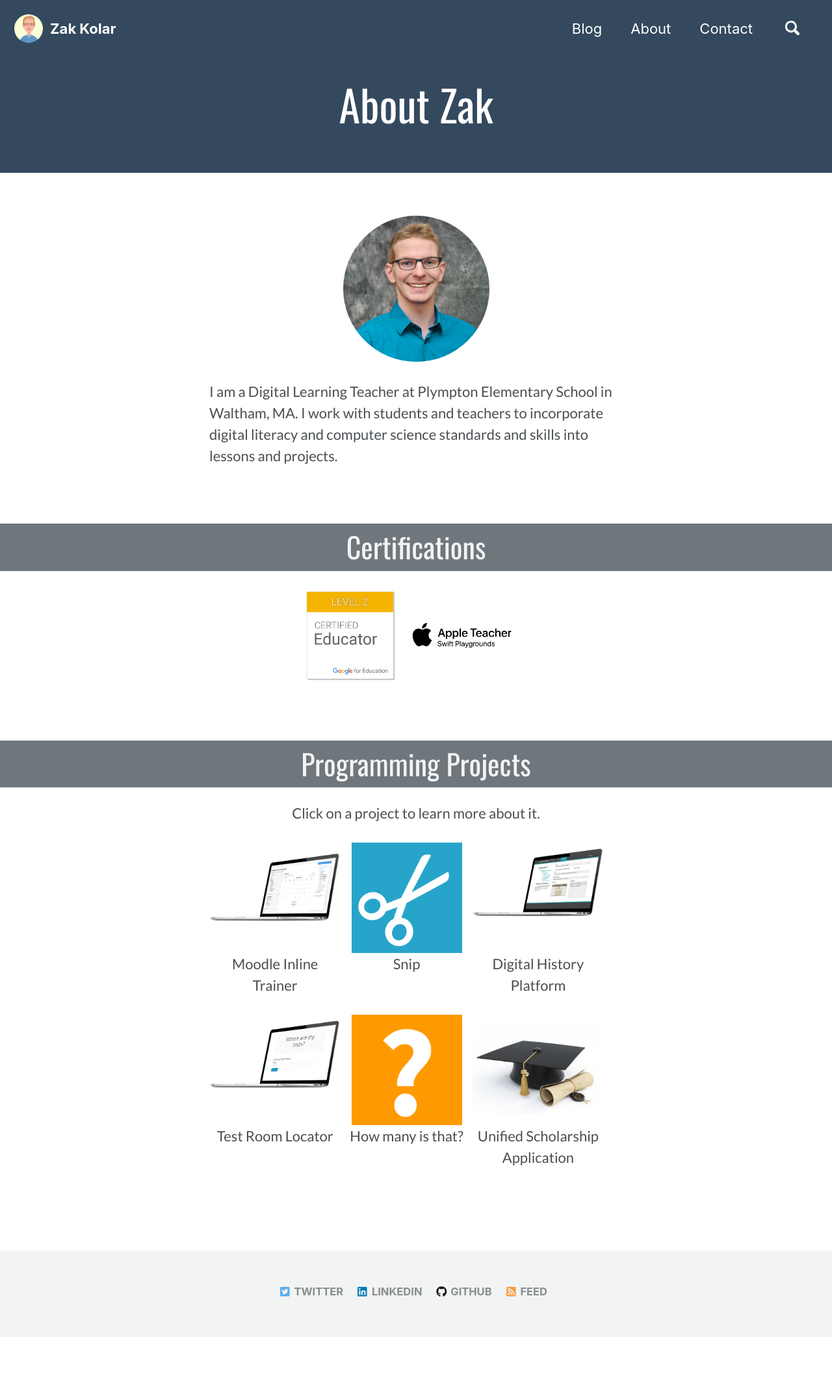
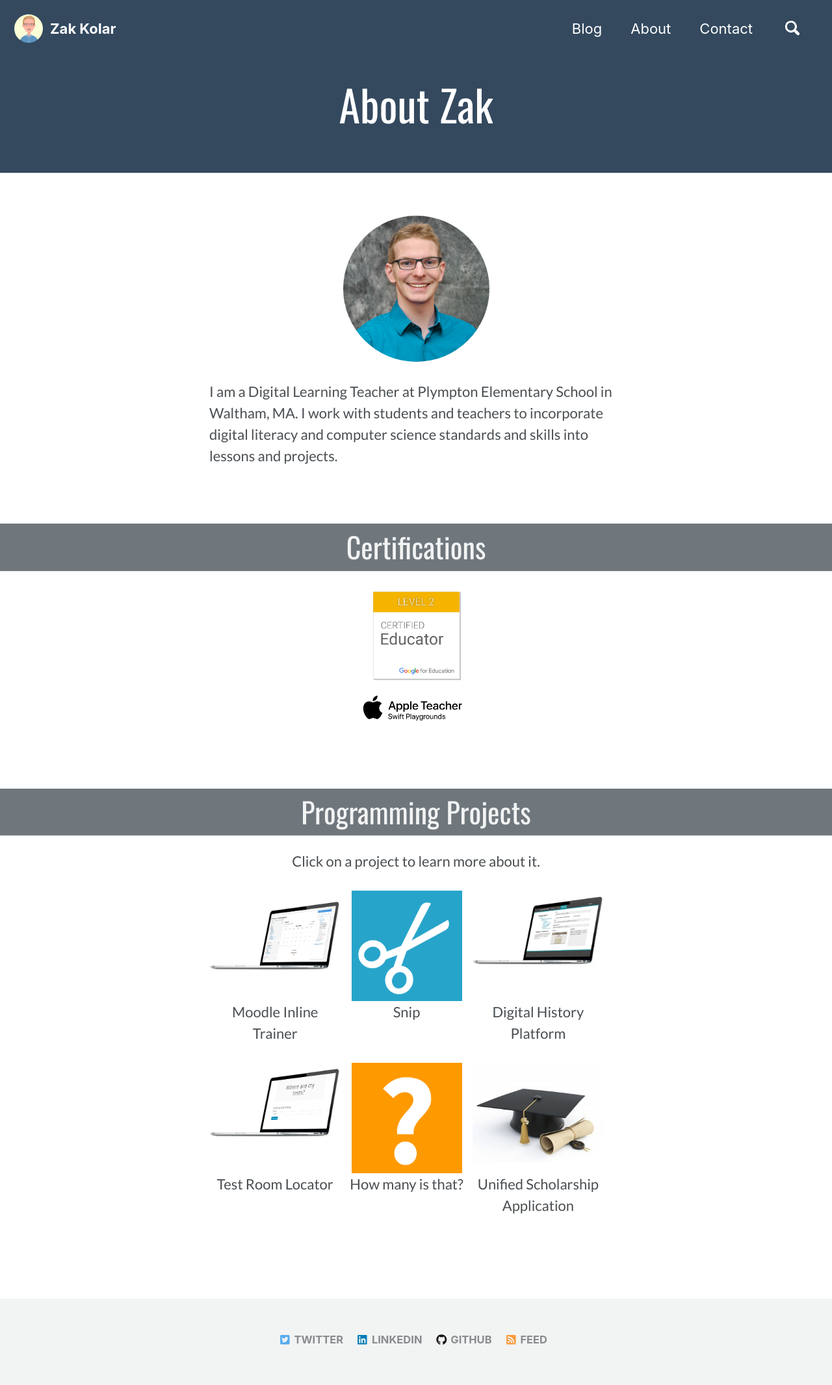
Before and after one commit to zakkolar/io.zak, a Jekyll site: the page built from _pages/about.md, in a window 1280 px wide. Shown: the whole page at 65% size. Built offline with Jekyll 4.4.1, drawn with Linux system fonts in a browser that asks for light colours; cached includes are drawn as plain includes; nearby versions of some CDN libraries; a style sheet for code colours, icons or effects is not loaded; before the commit the page ends 2058 px from its top, so only the background shows below that.

Commit message:
updated image alignment

```diff
--- a/assets/css/main.scss
+++ b/assets/css/main.scss
@@ -110,6 +110,12 @@ img.badge {
   max-width: 200px;
 }
 
+
+.page img{
+  display: block;
+  margin: auto;
+}
+
 .layout--about{
   overflow-x: hidden;
 
```
